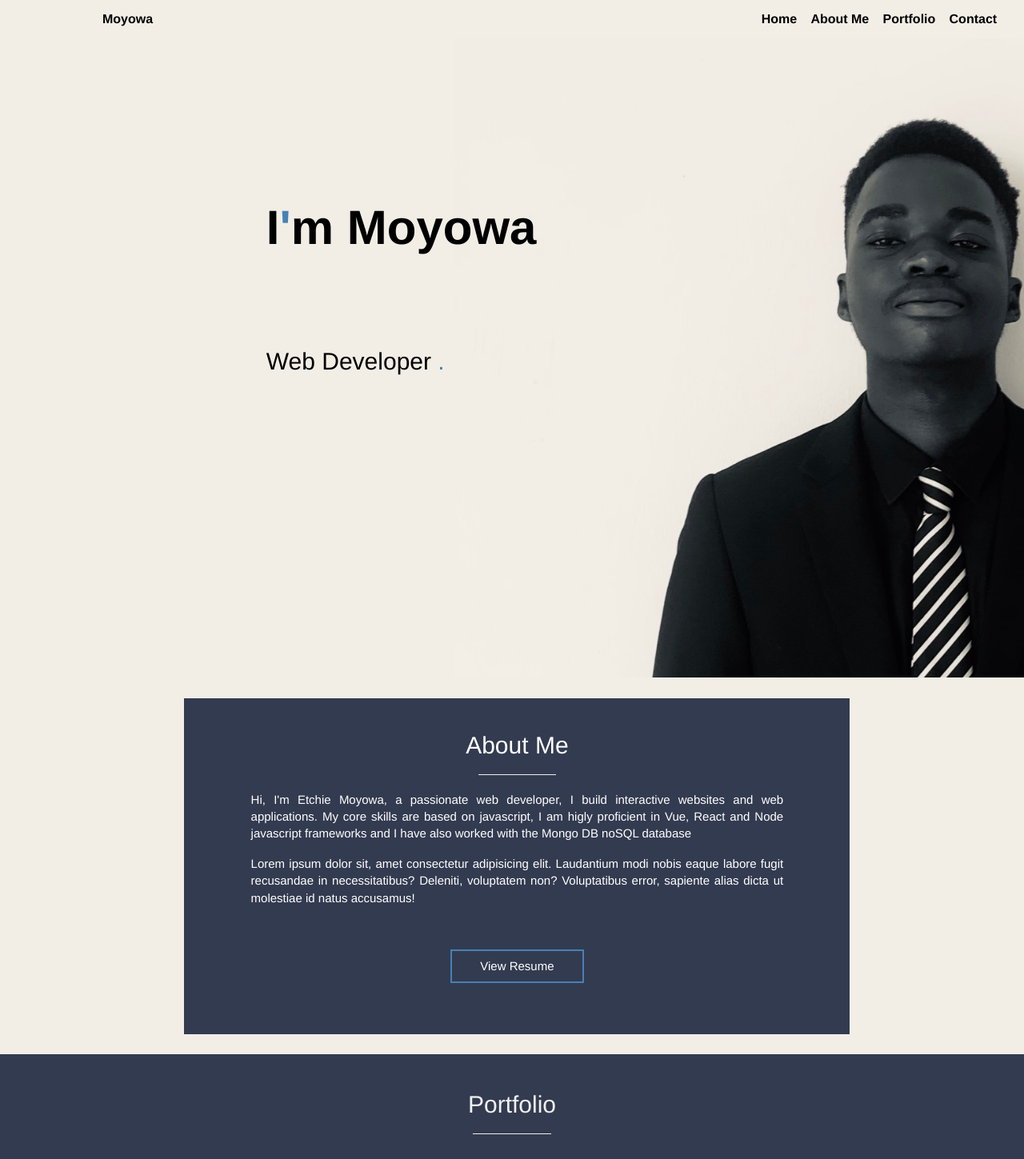
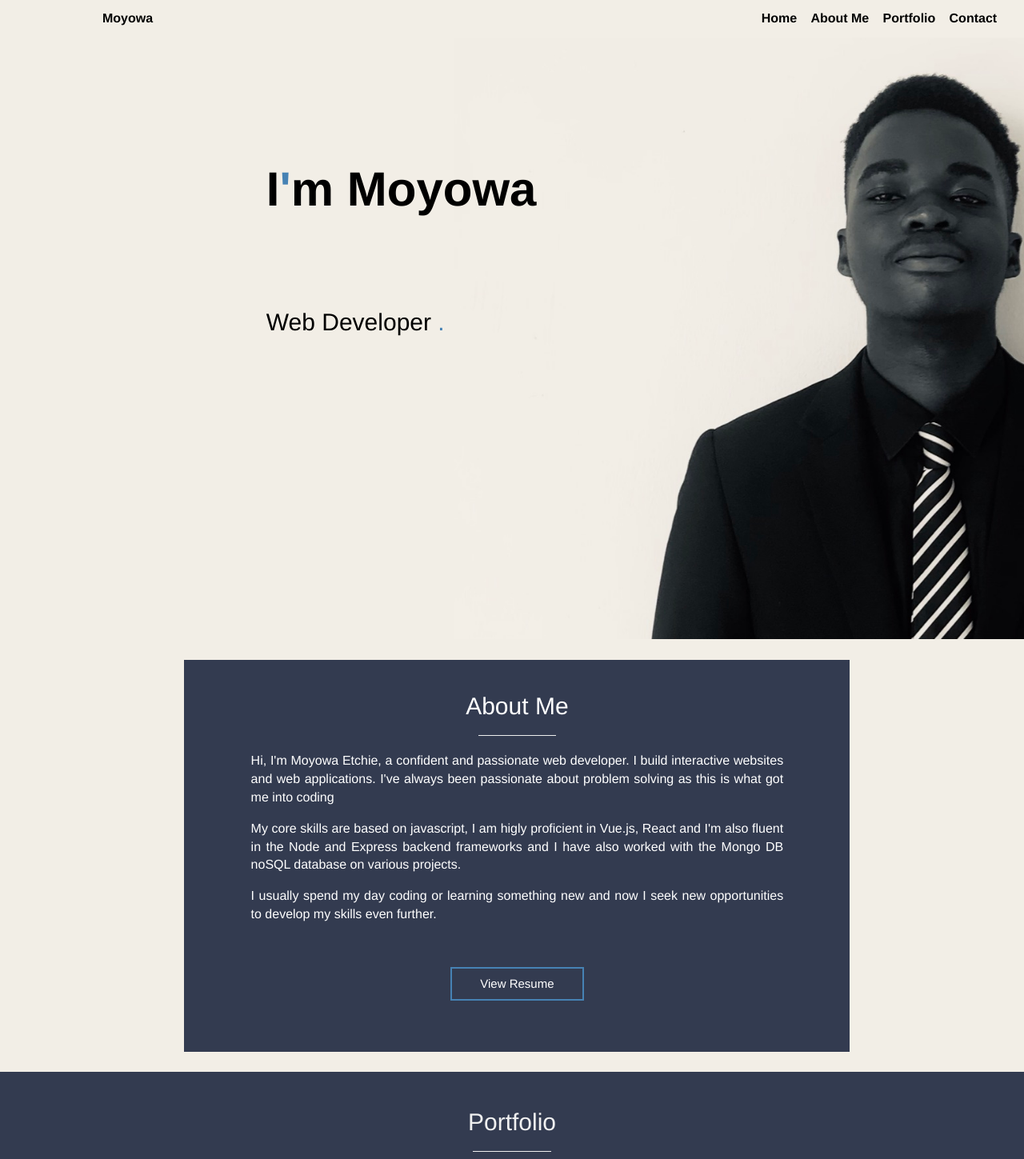
Before and after one commit to Moyowaaaa/Moyowa, a Vue app: page / in a window 1280 px wide. Shown: the top 1449 px of the page at 80% size. Built offline with nearby package versions, Linux system fonts and the light colour scheme; a web font is replaced by a local one.

Commit message:
fix: about text

```diff
--- a/src/views/Home.vue
+++ b/src/views/Home.vue
@@ -51,11 +51,17 @@
     <div class="content">
       <h2>About Me<hr></h2>
       <div class="body">
-        <p>Hi, I'm Etchie Moyowa, a passionate web developer, I build interactive websites and web applications. My core skills are based on javascript, I am higly proficient in Vue, React and Node javascript frameworks
-          and I have also worked with the Mongo DB noSQL database
-        </p>
-          <p>Lorem ipsum dolor sit, amet consectetur adipisicing elit. Laudantium modi nobis eaque labore fugit recusandae in necessitatibus? Deleniti, voluptatem non? Voluptatibus error, sapiente alias dicta ut molestiae id natus accusamus!</p>
 
+
+
+        <p>Hi, I'm Moyowa Etchie, a confident and passionate web developer. I build interactive websites and web applications. I've always been passionate
+          about problem solving as this is what got me into coding</p>
+
+            <p>My core skills are based on javascript, I am higly proficient in Vue.js, React and I'm also fluent in the Node and Express backend frameworks
+          and I have also worked with the Mongo DB noSQL database on various projects.</p>
+
+
+          <p>I usually spend my day coding or learning something new and now I seek new opportunities to develop my skills even further. </p>
       </div>
 
         <a href="https://drive.google.com/file/d/1s3XNpbtFk_X6Qj40mu5ocL1vPZ_QPuTK/view?usp=sharing"><button>View Resume</button></a>
@@ -248,6 +254,8 @@
   height:auto;
   display:flex;
   font-size: 16px;
+  position:fixed;
+  width:100%;
 }
 .nav .left{
     font-weight: 600;
@@ -271,7 +279,7 @@
 }
 .router {
   color: inherit;
-  text-decoration: underline 0.17em rgba(255, 255, 255, 0);
+  text-decoration: underline 0.17em rgba(182, 137, 137, 0);
 
 }
 .router:active {
@@ -324,17 +332,7 @@
   color:steelblue
 }
 
-@media screen and (max-height: 450px) {
 
-  .mobilenav {
-    display:block;
-
-    padding-top: 15px;}
-  .mobilenav a {font-size: 18px;
-  color:black;
-  }
-
-}
 
 
 .main{
@@ -342,7 +340,7 @@
   background-repeat: no-repeat;
   background-size: cover;
   background-position: center;
-  background-position-y: -52vh;
+  background-position-y: -53vh;
   background-position-x: 71vh;
   width:100%;
   height:100vh;
@@ -401,7 +399,7 @@
 }
 .about .content .body p {
   width:80%;
-  font-size: 15px;
+  font-size: 2vh;
   margin: 0px 10% 12px;
   margin-top:2vh;
   text-align:justify;
@@ -445,6 +443,11 @@
 .about .content .languages{
   display: flex;
 }
+.abimg{
+
+   display:none;
+}
+
 /* Portfolio */
 .portfolio{
    background:#333b50;
@@ -529,18 +532,7 @@
 
 
 
-@media screen and (max-width: 480px) {
- .portfolio .content {
-   display:block;
- }
- .portfolio .content .project{
-   width:90%;
-   margin-left:5%;
- }
- .portfolio{
-   height:auto
-}
-}
+
 
 /*----------- */
 
@@ -568,7 +560,7 @@
 .cont .content{
   width:80%;
   margin:10%;
-  margin-top:10vh;
+  margin-top:5%;
 }
 .cont .content p{
   line-height:25px;
@@ -683,6 +675,36 @@
 .ml{
   text-align:center;
 }
+   .portfolio {
+    height:auto;
+    width:100%
+  }
+  .portfolio .content {
+    display:flex;;
+    flex-wrap: wrap;
+  }
+  .portfolio .content .project{
+    width:90%;
+    margin-left:5%;
+    margin-top:5%
+  }
+   .mobilenav {
+    display:block;
+
+    padding-top: 15px;}
+  .mobilenav a {font-size: 18px;
+  color:black;
+  }
+  .abimg{
+    display:block;
+    width:100%;
+  }
+  .abim{
+  width:100%;
+  height:100%;
+
+
+}
 
 }
 /* ------------ */
@@ -727,11 +749,7 @@
     display:flex;;
     flex-wrap: wrap;
   }
-  .portfolio .content .project{
-    width:40%;
-    margin-left:7%;
-    margin-top:5%
-  }
+
 }
 @media screen and (max-width: 1024px) {
   .nav .right{
@@ -751,21 +769,6 @@
   }
 
 }
-@media screen and (max-width: 480px) {
-   .portfolio {
-    height:auto;
-    width:100%
-  }
-  .portfolio .content {
-    display:flex;;
-    flex-wrap: wrap;
-  }
-  .portfolio .content .project{
-    width:90%;
-    margin-left:5%;
-    margin-top:5%
-  }
-}
 
 
 </style>
```
